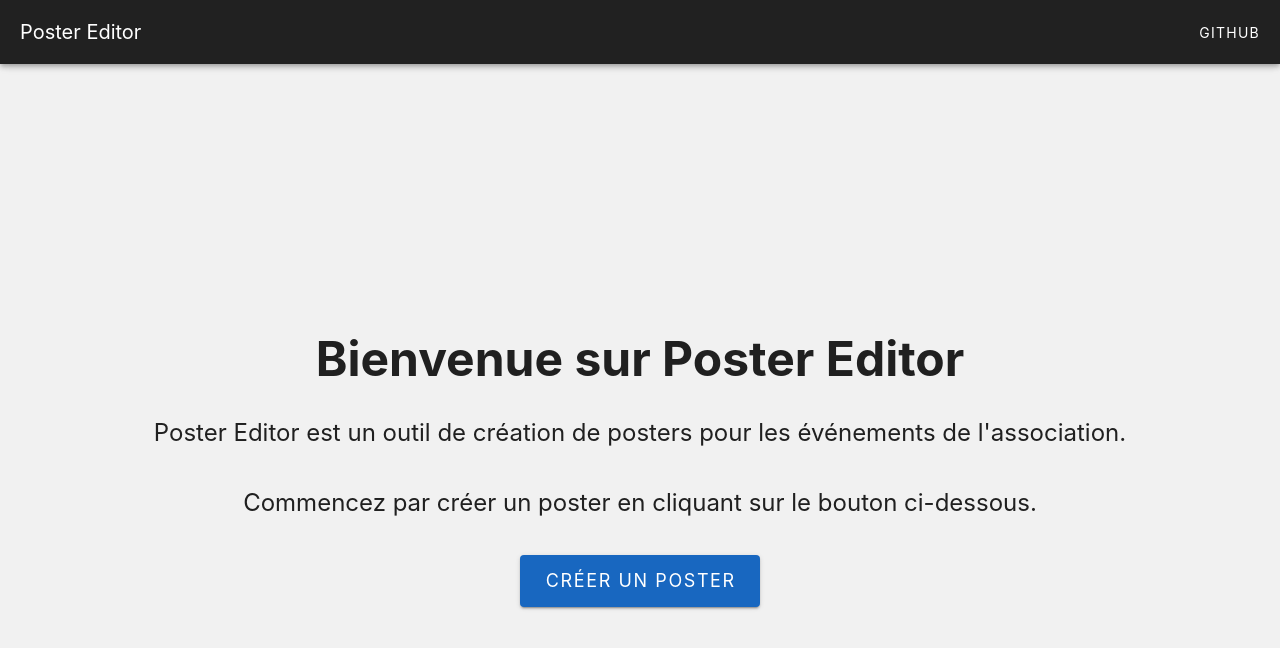
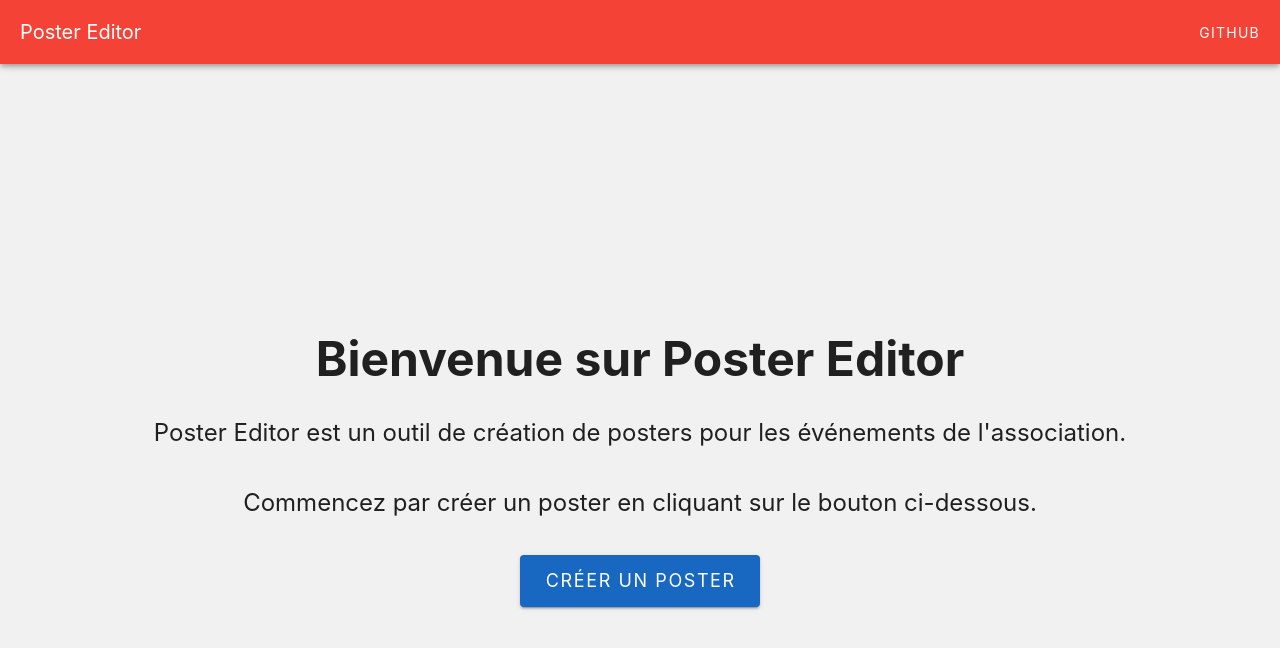
Before and after one commit to naguib-med/demo-fabricjs, a Vue app: page / in a window 1280 px wide. Shown: the top 648 px of the page. Built offline with nearby package versions, Linux system fonts and the light colour scheme.

Commit message:
change color header

```diff
--- a/src/App.vue
+++ b/src/App.vue
@@ -4,7 +4,7 @@ import { RouterView } from 'vue-router'
 
 <template>
    <v-app>
-      <v-app-bar app color="grey-darken-4">
+      <v-app-bar app color="red">
          <v-toolbar-title>Poster Editor</v-toolbar-title>
          <v-spacer></v-spacer>
          <v-btn color="dark" href="https://github.com/naguib-med/demo-fabricjs" target="_blank">GitHub</v-btn>
--- a/src/views/EditorView.vue
+++ b/src/views/EditorView.vue
@@ -173,8 +173,6 @@ let canvas = null;
               canvas.setActiveObject(text);
           },
           addTitle() {
-              console.log("addTitle");
-              console.log(new fabric.Rect)
               return new fabric.IText("Titre", {
                   left: 230,
                   top: 100,
@@ -182,14 +180,9 @@ let canvas = null;
                   fontSize: 36,
                   fill: "#000000",
                   fontWeight: "bold",
-                  underline: false,
-                  linethrough: false,
                   fontStyle: "normal",
                   textAlign: "left",
-                  hasRotatingPoint: false,
-                  cornerStyle: "circle",
                   cornerColor: "rgb(62, 155, 246)",
-                  cornerSize: 12,
               });
           },
 
```
